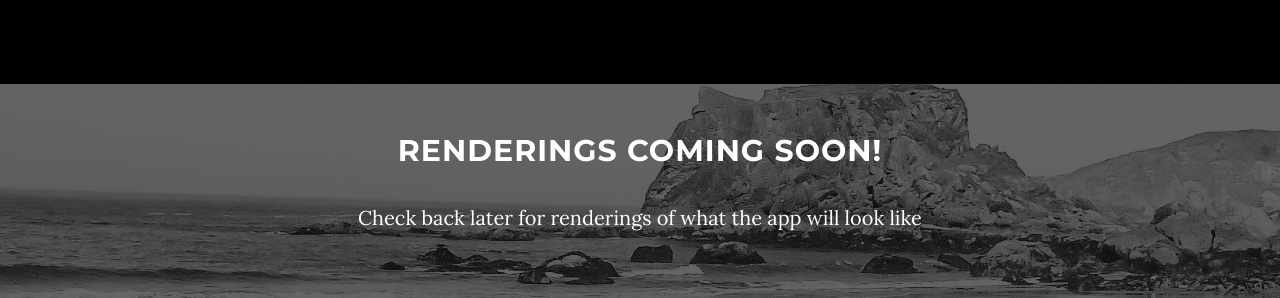
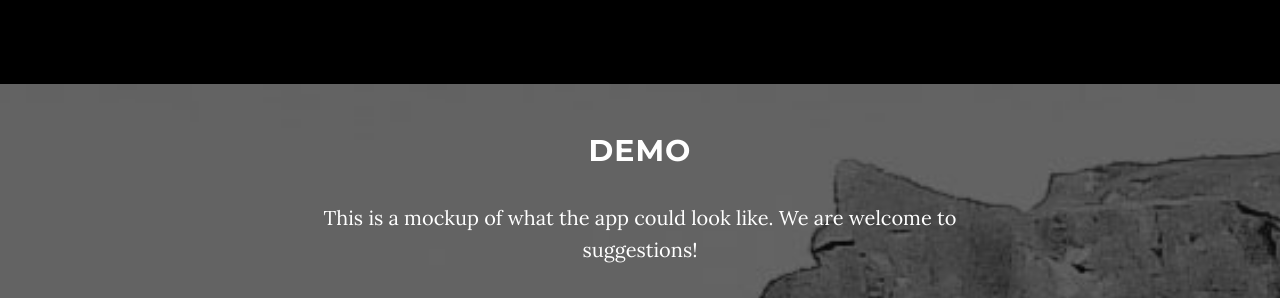
Before and after one commit to Lee-yu/Lee-yu.github.io, a website: page index.html in a window 1280 px wide. Shown: the part 2040-2338 px from the top of the page. Drawn offline with nearby package versions, Linux system fonts and the light colour scheme; grey boxes are pictures that could not be loaded.

Commit message:
Demo
Added a quickly-made mockup/demo from Adobe XD

```diff
--- a/index.html
+++ b/index.html
@@ -114,8 +114,9 @@
         <div class="more-section">
             <div class="container">
                 <div class="col-lg-8 col-lg-offset-2">
-                    <h2>Renderings coming soon!</h2>
-                    <p>Check back later for renderings of what the app will look like</p>
+                    <h2>Demo</h2>
+                    <p>This is a mockup of what the app could look like. We are welcome to suggestions!</p>
+                    <iframe width="362" height="640" src="https://xd.adobe.com/embed/d2efb48c-6b48-4254-93e7-2cedd02034d3/" frameborder="0" allowfullscreen></iframe>
                 </div>
             </div>
         </div>
```
